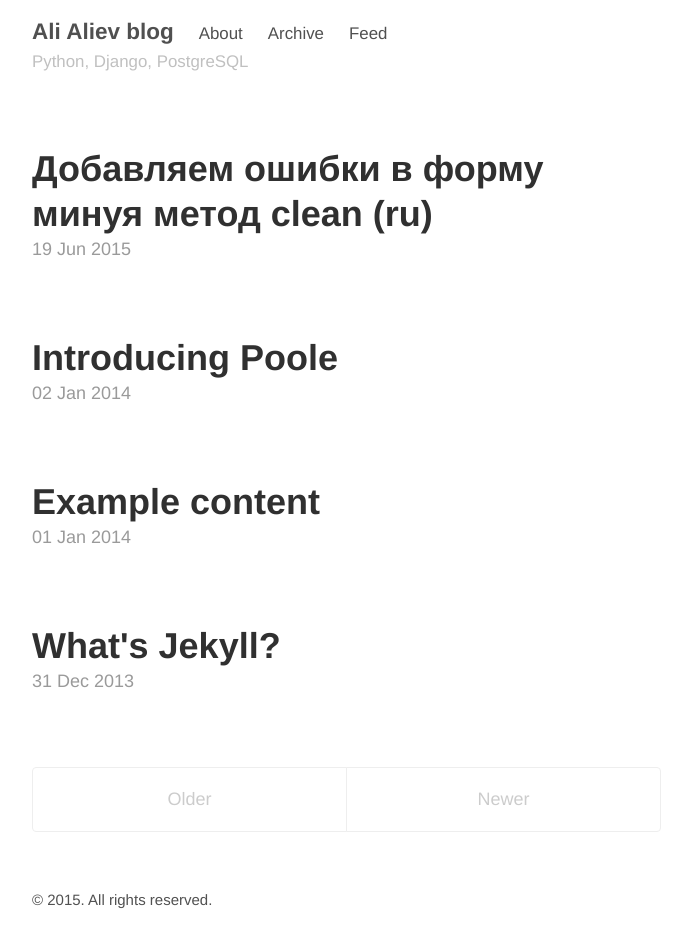
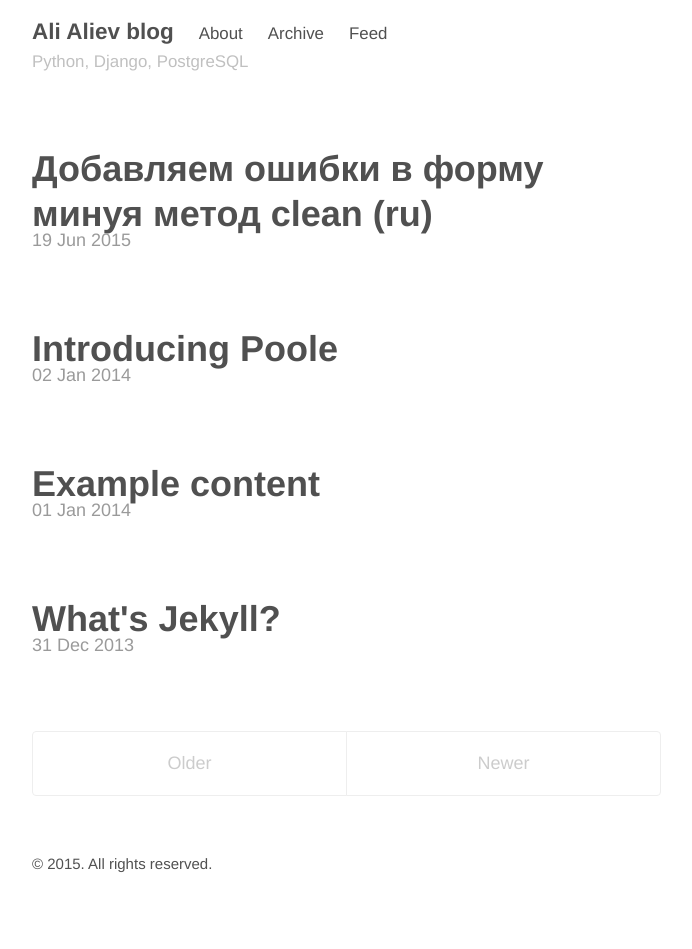
Before and after one commit to aliev/aliev.github.io, a Jekyll site: the page built from index.html, in a window 1280 px wide. Shown: the whole page, without its empty margins (293-985 px from the left). Built offline with Jekyll 4.4.1, drawn with Linux system fonts in a browser that asks for light colours; the list of posts is cut into pages by our own code; after the commit the page ends 913 px from its top, so only the background shows below that.

```diff
--- a/index.html
+++ b/index.html
@@ -6,7 +6,7 @@
 <div class="posts">
   {% for post in paginator.posts %}
   <article class="post">
-    <h1 class="post-title">
+    <h1 class="masthead-title">
       <a href="{{ site.baseurl }}{{ post.url }}">
           {{ post.title }} {% if post.category %} ({{ post.category }}) {% endif %}
       </a>
```
Also changed, not shown: about.md (+2 -1 lines).
